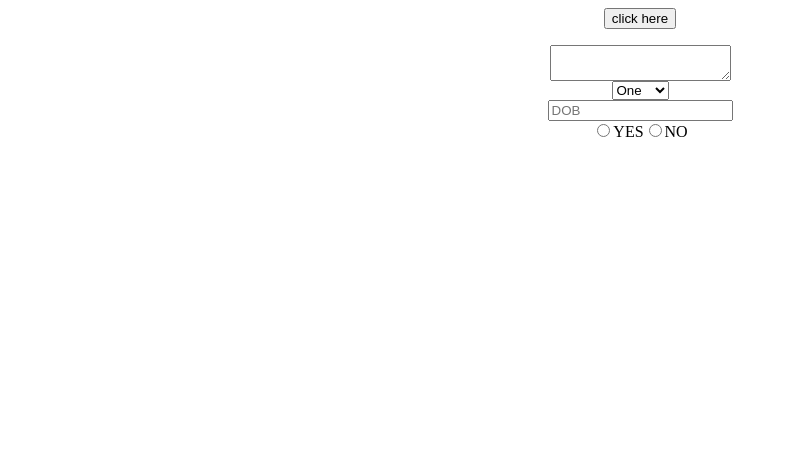
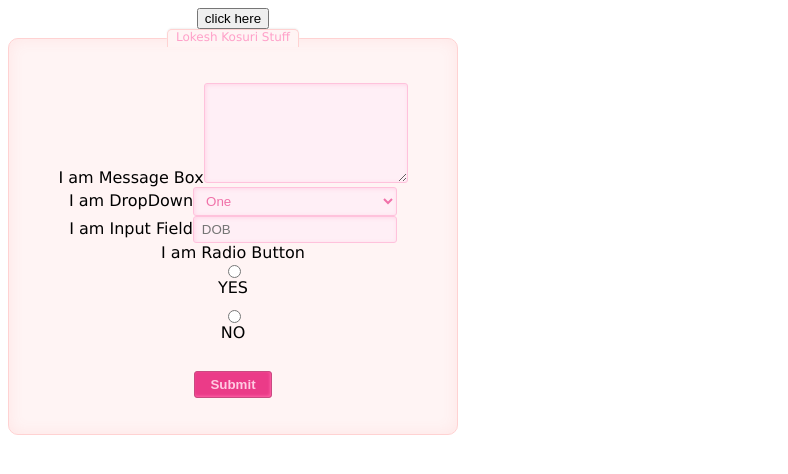
Before and after one commit to lokeshkosuri/textone, a plain HTML site: page testFile.html in a window 1280 px wide. Both pictures are taken after a click on the button "click here". Shown: the whole page, without its empty margins (0-788 px from the left). Drawn offline with Linux system fonts and the light colour scheme.

Commit message:
Update testFile.html

```diff
--- a/testFile.html
+++ b/testFile.html
@@ -1,8 +1,10 @@
 <html>
 <body style="text-align: center;">
-    <button onclick="GFG_Fun()">
+<div class = "form-style-3">
+    <button type="submit" onclick="GFG_Fun()">
         click here
     </button>
+	<fieldset><legend>Lokesh Kosuri Stuff</legend>
     <p id="GFG_DOWN"></p>
     <script>
         var jsonData = {
@@ -35,6 +37,11 @@
                     "order": 1,
                     "values": ["YES","NO"],
                     "id":4
+                },
+				{
+                    "type": "SUBMIT",
+                    "values": "Submit",
+                    "id":5
                 }
                 ]
             }
@@ -61,23 +68,32 @@
                     let formField = "";
                     switch (eachValue.type.toLowerCase()) {
                         case "select":
+							let labelField1 = 'I am DropDown';
                             formField = document.createElement("SELECT");
+							form.append(labelField1);
                             eachValue.values.forEach((each) => {
                                 var opt = document.createElement('option');
                                 opt.value = each;
                                 opt.innerHTML = each;
+
                                 formField.appendChild(opt);
                             })
                         break;
 
                         case "input":
+							let labelField2 = 'I am Input Field';
                             formField = document.createElement("input");
                             formField.setAttribute("type", "text");
                             formField.setAttribute("name", "dob");
                             formField.setAttribute("placeholder", "DOB");
+							form.append(labelField2);
                         break;
 
                         case "radio":
+							let labelField3 ='I am Radio Button';
+							form.append(labelField3);
+							let br = document.createElement('br');
+							form.appendChild(br);
                             eachValue.values.forEach((radiovalue)=>{
                                 let radioButon = '', labelField = '';
                                 radioButon = document.createElement("input");
@@ -92,10 +108,17 @@
                                 }
                             })
                         break;
+						case "submit":
+                            formField = document.createElement("input");
+                            formField.setAttribute("type", "submit");
+                            formField.setAttribute("value", "Submit");
+                        break;
 
                         case "text":
+							let labelField4 ='I am Message Box';
                             formField = document.createElement("textarea");
                             formField.setAttribute("maxlength", "1000");
+							form.append(labelField4);
                         break;
                     }
                     !!formField ? form.appendChild(formField) : '';
@@ -107,5 +130,98 @@
             down.appendChild(form);
         }
     </script>
+	<style type="text/css">
+		.form-style-3{
+			max-width: 450px;
+			font-family: "Lucida Sans Unicode", "Lucida Grande", sans-serif;
+		}
+		.form-style-3 label{
+			display:block;
+			margin-bottom: 10px;
+		}
+		.form-style-3 label > span{
+			float: left;
+			width: 100px;
+			color: #F072A9;
+			font-weight: bold;
+			font-size: 13px;
+			text-shadow: 1px 1px 1px #fff;
+		}
+		.form-style-3 fieldset{
+			border-radius: 10px;
+			-webkit-border-radius: 10px;
+			-moz-border-radius: 10px;
+			margin: 0px 0px 10px 0px;
+			border: 1px solid #FFD2D2;
+			padding: 20px;
+			background: #FFF4F4;
+			box-shadow: inset 0px 0px 15px #FFE5E5;
+			-moz-box-shadow: inset 0px 0px 15px #FFE5E5;
+			-webkit-box-shadow: inset 0px 0px 15px #FFE5E5;
+		}
+		.form-style-3 fieldset legend{
+			color: #FFA0C9;
+			border-top: 1px solid #FFD2D2;
+			border-left: 1px solid #FFD2D2;
+			border-right: 1px solid #FFD2D2;
+			border-radius: 5px 5px 0px 0px;
+			-webkit-border-radius: 5px 5px 0px 0px;
+			-moz-border-radius: 5px 5px 0px 0px;
+			background: #FFF4F4;
+			padding: 0px 8px 3px 8px;
+			box-shadow: -0px -1px 2px #F1F1F1;
+			-moz-box-shadow:-0px -1px 2px #F1F1F1;
+			-webkit-box-shadow:-0px -1px 2px #F1F1F1;
+			font-weight: normal;
+			font-size: 12px;
+		}
+		.form-style-3 textarea{
+			width:250px;
+			height:100px;
+		}
+		.form-style-3 input[type=text],
+		.form-style-3 input[type=date],
+		.form-style-3 input[type=datetime],
+		.form-style-3 input[type=number],
+		.form-style-3 input[type=search],
+		.form-style-3 input[type=time],
+		.form-style-3 input[type=url],
+		.form-style-3 input[type=email],
+		.form-style-3 select,
+		.form-style-3 textarea{
+			border-radius: 3px;
+			-webkit-border-radius: 3px;
+			-moz-border-radius: 3px;
+			border: 1px solid #FFC2DC;
+			outline: none;
+			color: #F072A9;
+			padding: 5px 8px 5px 8px;
+			box-shadow: inset 1px 1px 4px #FFD5E7;
+			-moz-box-shadow: inset 1px 1px 4px #FFD5E7;
+			-webkit-box-shadow: inset 1px 1px 4px #FFD5E7;
+			background: #FFEFF6;
+			width:50%;
+		}
+		.form-style-3  input[type=submit],
+		.form-style-3  input[type=button]{
+			background: #EB3B88;
+			border: 1px solid #C94A81;
+			padding: 5px 15px 5px 15px;
+			color: #FFCBE2;
+			box-shadow: inset -1px -1px 3px #FF62A7;
+			-moz-box-shadow: inset -1px -1px 3px #FF62A7;
+			-webkit-box-shadow: inset -1px -1px 3px #FF62A7;
+			border-radius: 3px;
+			border-radius: 3px;
+			-webkit-border-radius: 3px;
+			-moz-border-radius: 3px;
+			font-weight: bold;
+		}
+		.required{
+			color:red;
+			font-weight:normal;
+		}
+	</style>
+</div>
 </body>
 </html>
```
